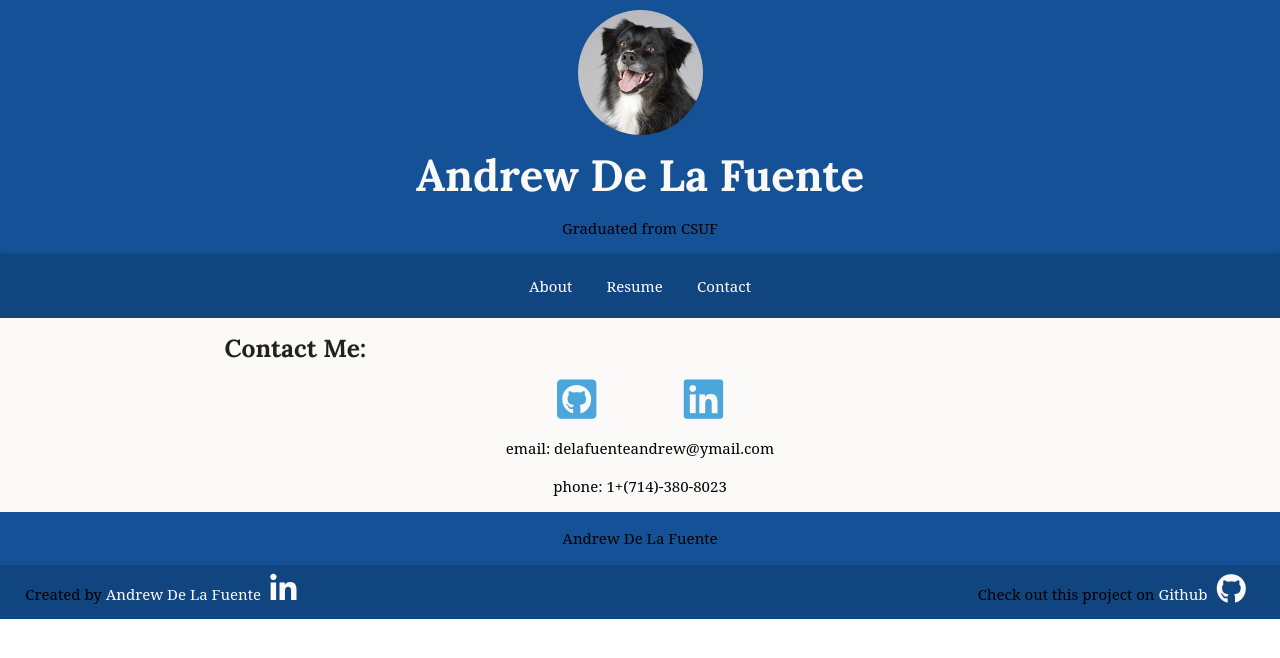
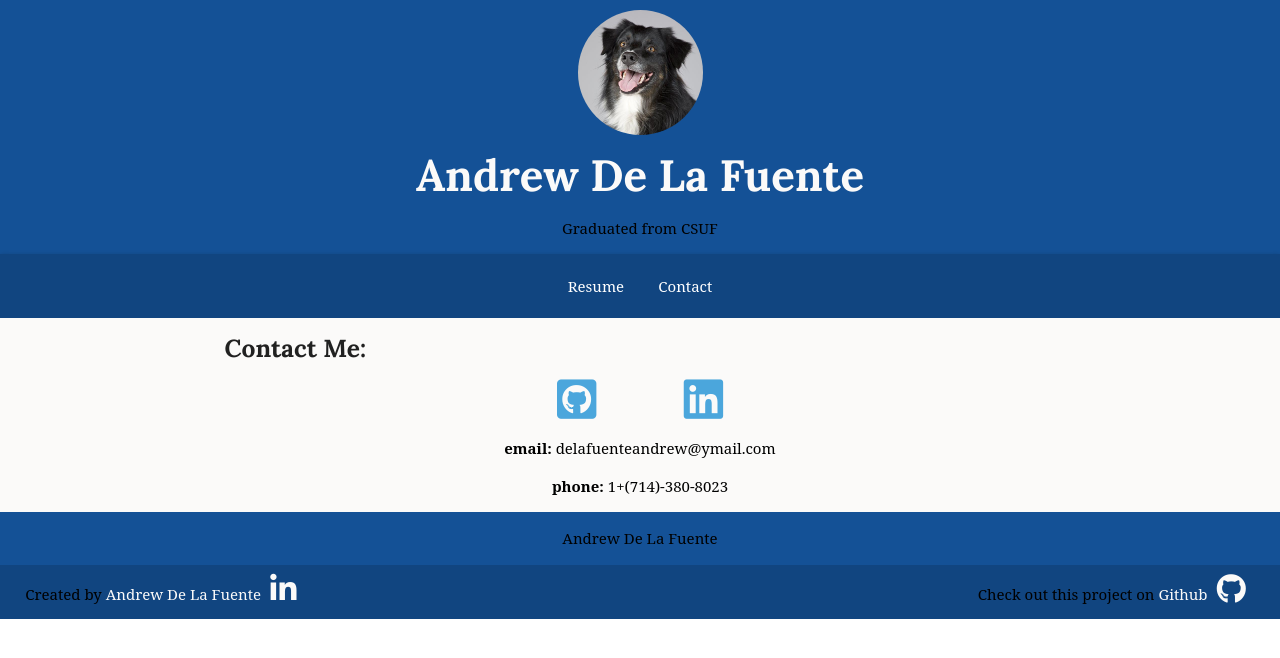
Before and after one commit to Andrewthe13th/Personal-Website, a Flask app: page /contact in a window 1280 px wide. Shown: the top 658 px of the page. Run offline with Flask 2, Linux system fonts and the light colour scheme; some libraries are stand-ins or nearby versions; some web fonts are replaced.

Commit message:
Fixed Flexible of projects card
fixed as mentioned above and removed about page

```diff
--- a/templates/contact.html
+++ b/templates/contact.html
@@ -10,10 +10,10 @@
       </ul>
     </div>
     <p style="text-align:center">
-      email: delafuenteandrew@ymail.com
+      <b>email:</b> delafuenteandrew@ymail.com
     </p>
     <p style="text-align:center">
-      phone: 1+(714)-380-8023
+      <b>phone:</b> 1+(714)-380-8023
     </p>
   </div>
 </div>
--- a/templates/header.html
+++ b/templates/header.html
@@ -8,7 +8,7 @@
   <nav class="nav-center" role="navigation">
     <div class="nav-wrapper">
       <ul>
-        <li><a href="{{url_for('about')}}">About</a></li>
+        <!-- <li><a href="{{url_for('about')}}">About</a></li> -->
         <li><a href="{{url_for('static',filename='resume.pdf')}}">Resume</a></li>
         <li><a href="{{url_for('contact')}}">Contact</a></li>
       </ul>
--- a/templates/main.html
+++ b/templates/main.html
@@ -32,10 +32,10 @@
   <!--Projects-->
   <div class="row">
     <div class="col s12 m9 l9 offset-m2 offset-l2">
-        <h5>Projects:</h5>
+        <h5 style="display: block;">Projects:</h5>
     </div>
-    <div class="col s12 m9 l9 offset-m2 offset-l2 cards-container">
-      <div class="card" style="max-width:470px;">
+    <div class="col s12 m9 l12 offset-m2 offset-l1 cards-container">
+      <div class="card" style="max-width:470px;min-width: 266px;">
         <div class="card-content">
           <span class="title">
             <h5>My Personal Website</h5>
```
